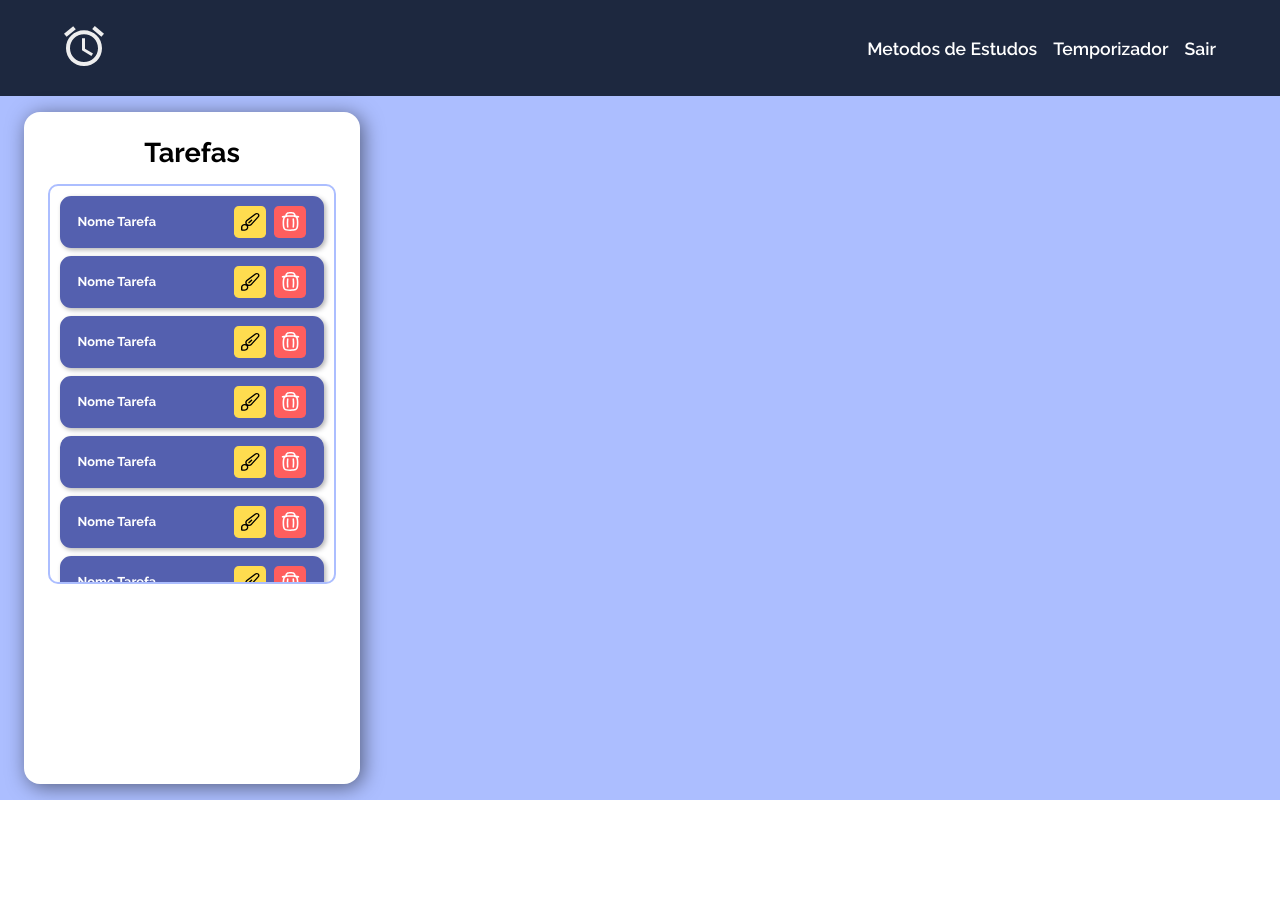
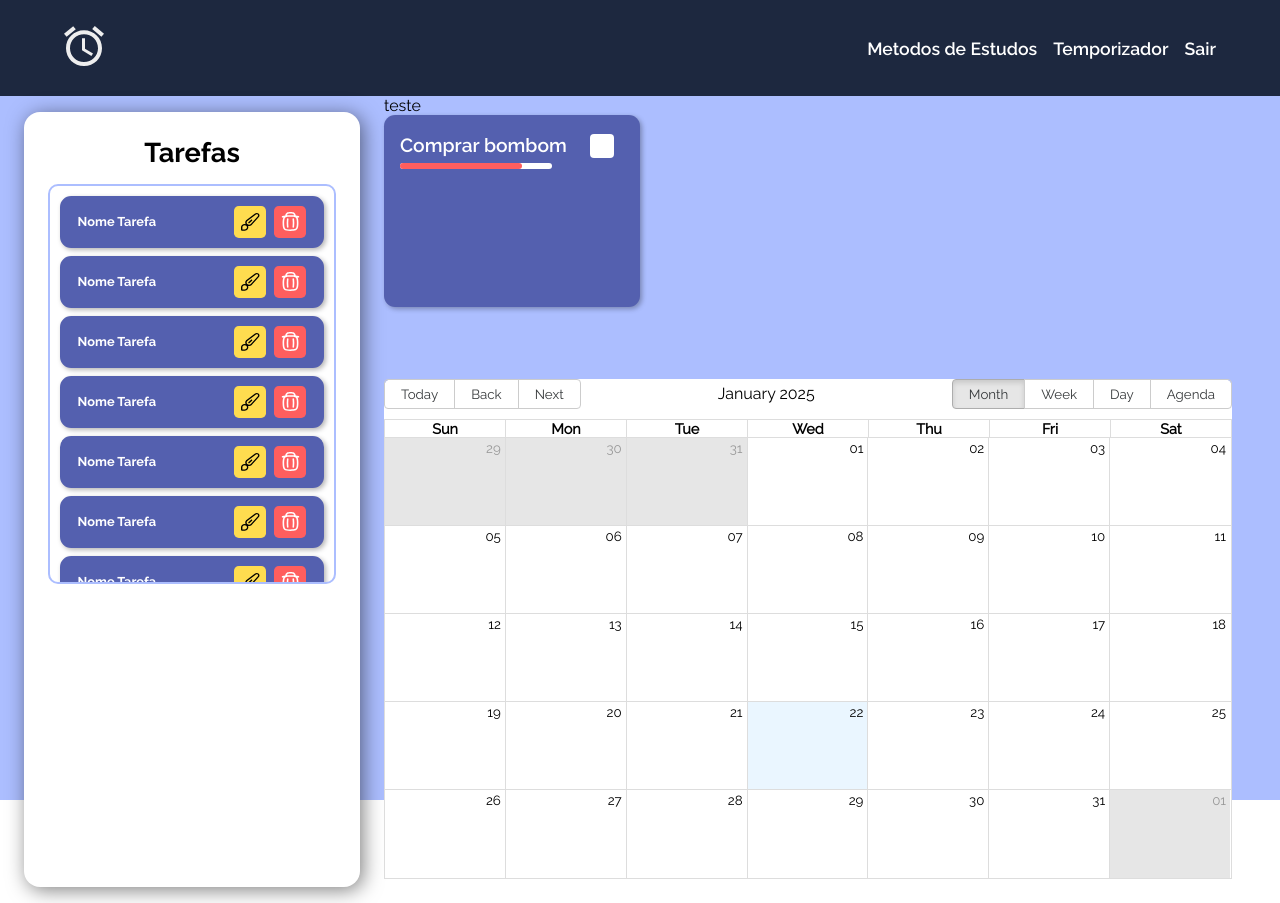
Before and after one commit to DebLuiza/Clock, a React (Vite) app in the folder Clock/: page / in a window 1280 px wide. Before the commit the page ends 800 px from the top, so only its background shows below. Built offline with nearby package versions, Linux system fonts and the light colour scheme.

Commit message:
Início da adição do calendário

```diff
--- a/Clock/package.json
+++ b/Clock/package.json
@@ -12,6 +12,7 @@
   "dependencies": {
     "prop-types": "^15.8.1",
     "react": "^18.3.1",
+    "react-big-calendar": "^1.17.1",
     "react-dom": "^18.3.1",
     "react-scroll": "^1.9.0",
     "sass": "^1.83.4",
--- /dev/null
+++ b/Clock/src/Components/Calendar/Calendar.jsx
@@ -0,0 +1,36 @@
+import React, { useState } from "react";
+import { Calendar, momentLocalizer } from "react-big-calendar";
+import moment from "moment";
+import "react-big-calendar/lib/css/react-big-calendar.css";
+import styles from "./Styles/Calendar.module.scss"
+
+const localizer = momentLocalizer(moment);
+
+const events = [
+  {
+    title: "Reunião de Equipe",
+    start: new Date(2025, 1, 5, 10, 0),
+    end: new Date(2025, 1, 5, 12, 0),
+  },
+  {
+    title: "Apresentação do Projeto",
+    start: new Date(2025, 1, 10, 14, 0),
+    end: new Date(2025, 1, 10, 16, 0),
+  },
+];
+
+export default function CalendarComponent() {
+    const [myEvents, setMyEvents] = useState(events);
+
+    return (
+      <div className={styles["calendar-container"]}>
+        <Calendar
+          localizer={localizer}
+          events={myEvents}
+          startAccessor="start"
+          endAccessor="end"
+          style={{ height: 500 }}
+        />
+      </div>
+    );
+}
--- /dev/null
+++ b/Clock/src/Components/Calendar/Styles/Calendar.module.scss
@@ -0,0 +1,7 @@
+@import "../../../global.scss";
+
+.calendar-container{
+    width: 100%;
+    background-color: #fff;
+    border-radius: 8px;
+}
--- a/Clock/src/Components/Carousel/Carousel.jsx
+++ b/Clock/src/Components/Carousel/Carousel.jsx
@@ -11,34 +11,10 @@ import 'swiper/css/pagination';
 export default function Carousel() {
 
   return (
-    <Swiper
-      modules={[Navigation, Pagination, Autoplay]}
-      spaceBetween={30}
-      slidesPerView={1}
-      navigation
-      pagination={{ clickable: true }}
-      autoplay={{ delay: 3000 }}
-      loop={true}
-      className={styles["my-custom-swiper"]}
-    >
-      <SwiperSlide>
-        <div className={styles["slide-content"]} style={{ background: '#ffcccc' }}>
-          <h2>Slide 1</h2>
-          <p>Conteúdo do slide 1</p>
-        </div>
-      </SwiperSlide>
-      <SwiperSlide>
-        <div className={styles["slide-content"]} style={{ background: '#ccffcc' }}>
-          <h2>Slide 2</h2>
-          <p>Conteúdo do slide 2</p>
-        </div>
-      </SwiperSlide>
-      <SwiperSlide>
-        <div className={styles["slide-content"]} style={{ background: '#ccccff' }}>
-          <h2>Slide 3</h2>
-          <p>Conteúdo do slide 3</p>
-        </div>
-      </SwiperSlide>
-    </Swiper>
+    <>
+      teste
+      <CardCarousel/>
+    </>
+
   )
 }
--- a/Clock/src/Pages/MainPage/MainPage.jsx
+++ b/Clock/src/Pages/MainPage/MainPage.jsx
@@ -2,6 +2,7 @@ import styles from "./Styles/MainPage.module.scss";
 import PropTypes from "prop-types";
 import ItemTarefas from "../../Components/ItemTarefas/ItemTarefas";
 import Carousel from "../../Components/Carousel/Carousel";
+import CalendarComponent from "../../Components/Calendar/Calendar";
 
 export default function MainPage({ tamHeader }) {
 
@@ -16,12 +17,11 @@ export default function MainPage({ tamHeader }) {
         <ItemTarefas/>
       </div>
       <div className={styles["right-container"]}>
-        {/* calendario e carossel */}
         <div className={styles["carousel-part"]}>
             <Carousel/>
         </div>
         <div className={styles["calendar-part"]}>
-
+            <CalendarComponent/>
         </div>
       </div>
     </div>
--- a/Clock/src/Pages/MainPage/Styles/MainPage.module.scss
+++ b/Clock/src/Pages/MainPage/Styles/MainPage.module.scss
@@ -14,7 +14,8 @@
         .carousel-part{
         }
         .calendar-part{
-            background: pink;
+            @include AllCenter;
+            padding: 3rem 3rem 3rem 0;
         }
     }
 
```
Also changed, not shown: 1 other file (tests, documents, lock files or other folders).
